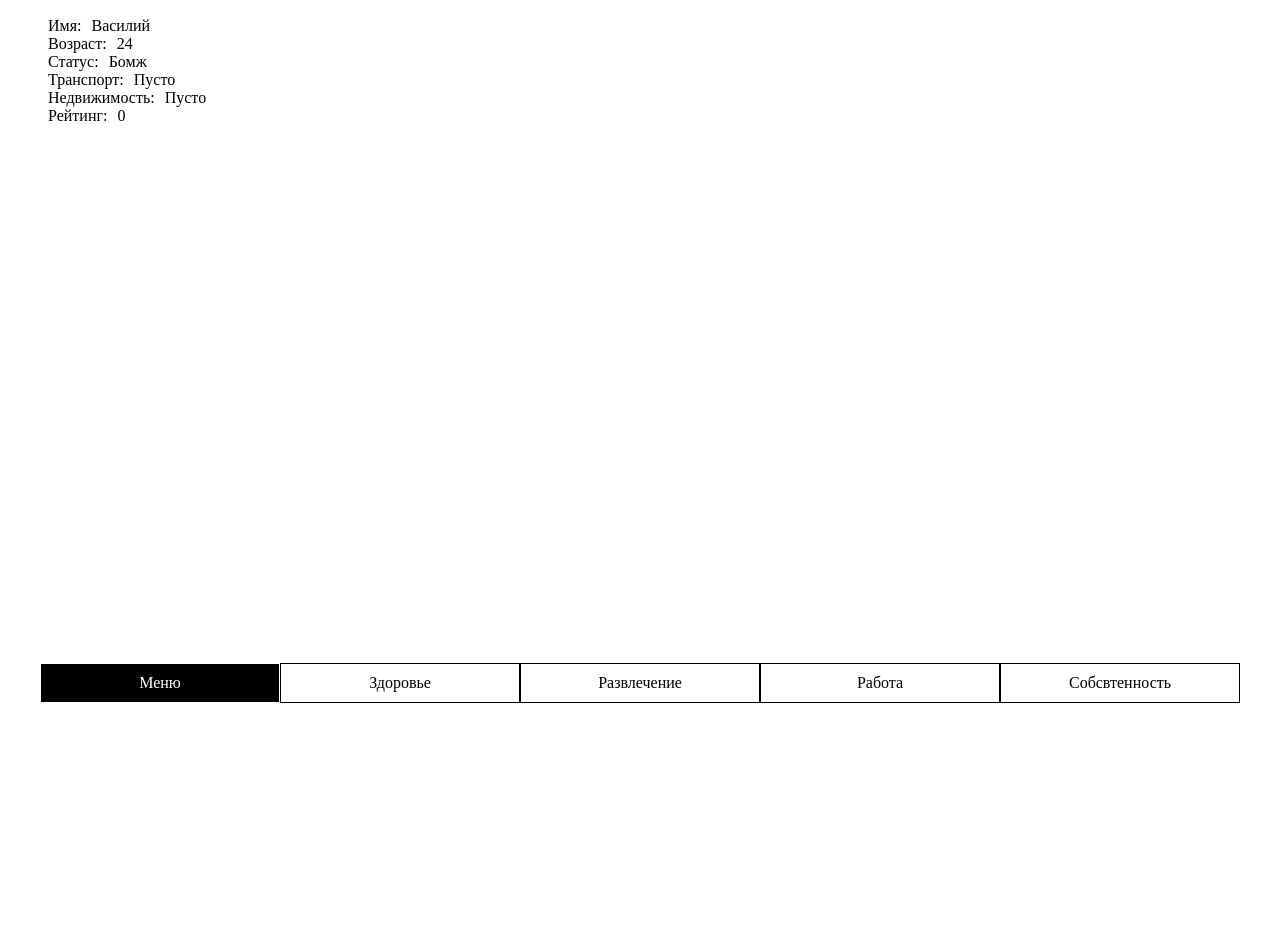
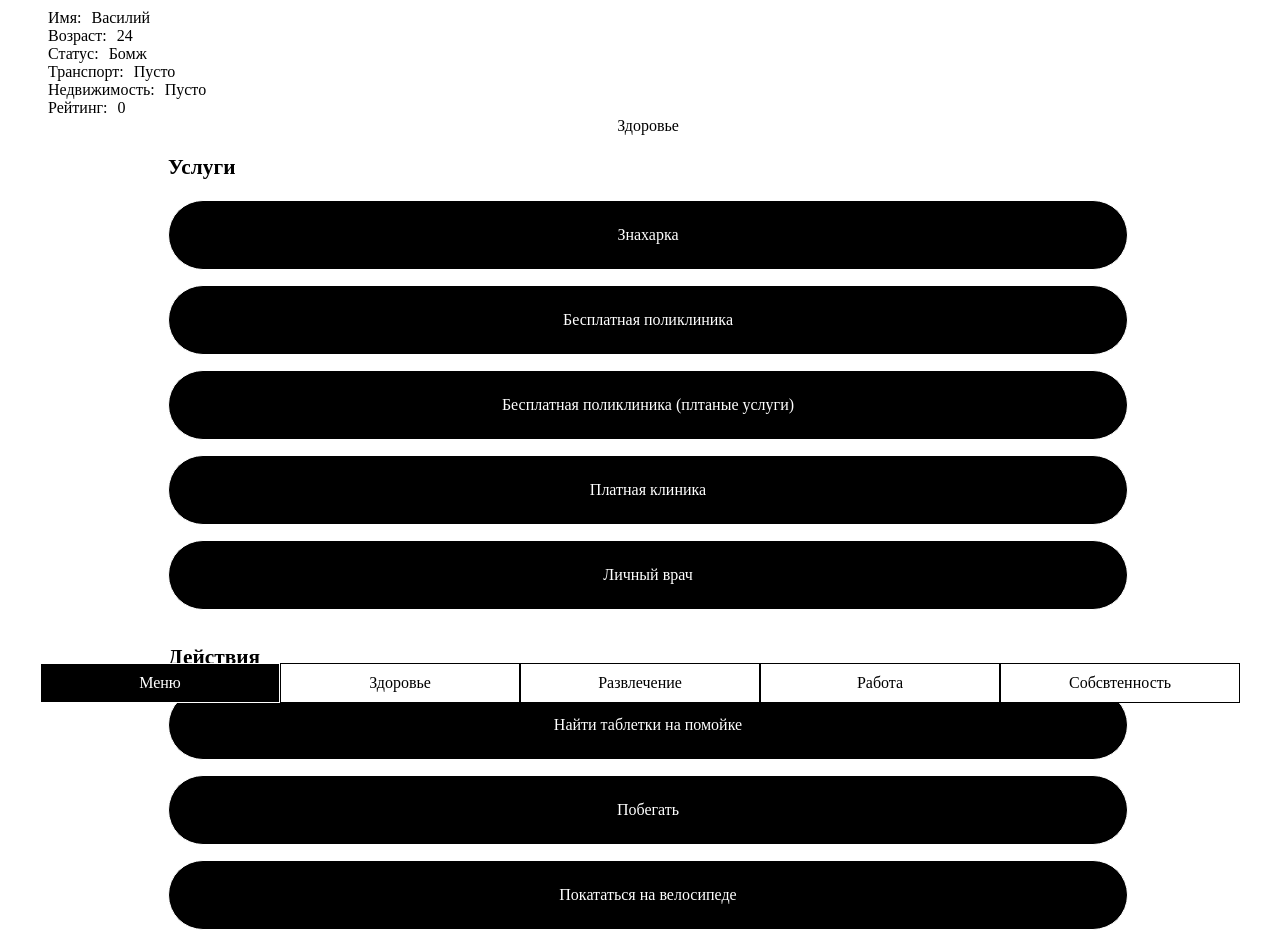
Before and after one commit to Sprada-rus/WebGame, a plain HTML site: page index.html in a window 1280 px wide. Shown: the part 92-1033 px from the top of the page. Before the commit the page ends 800 px from the top, so only its background shows below. Drawn offline with Linux system fonts and the light colour scheme.

Commit message:
update healt part

```diff
--- a/index.css
+++ b/index.css
@@ -1,5 +1,5 @@
 body{
-    position: fixed;
+    /* position: fixed; */
     width: 100%;
 }
 
@@ -16,15 +16,6 @@ body{
 .header{
     height: 10%;
 }
-
-/* .wrapper{
-    display: flex;
-    flex-direction: column;
-} */
-
-/* .content{
-    flex: auto 0 auto;
-} */
 
 .menu{
     position: fixed;
@@ -50,6 +41,7 @@ body{
     text-align: center;
     border: 1px solid;
     cursor: pointer;
+    background-color: #fff;
 }
 
 .menu-item input[type=radio]:active+label{
@@ -73,3 +65,44 @@ body{
 .div-off{
     display: none;
 }
+
+.group-btn{
+    padding: 0 10%;
+}
+
+.group-btn p{
+    font-weight: 700;
+    font-size: 16pt;
+}
+
+.group-btn .btn{
+    text-align: center;
+    padding: 25px;
+    background: #000;
+    border: #fff 1px solid;
+    border-radius: 50px;
+    color: #fff;
+    margin-bottom: 15px;
+    cursor: pointer;
+    user-select: none;
+    transition: background-color 50ms ease-in;
+}
+
+.content{
+    margin-bottom: 5%;
+}
+
+.health-content {
+    display: flex;
+    flex-direction: column;
+    justify-content: space-between;
+}
+
+.health-content p,
+.health-content div{
+    margin: 0 0 20px;
+}
+
+.group-btn .btn:active{
+    background-color: #686868;
+}
--- a/index.html
+++ b/index.html
@@ -60,6 +60,22 @@
         </div>
         <div class="health-content div-off">
             <p style="text-align: center;">Здоровье</p>
+            <div class="group-btn">
+                <p>Услуги</p>
+                <div id="first_service" class="btn">Знахарка</div>
+                <div id="second_service" class="btn">Бесплатная поликлиника</div>
+                <div id="third_service" class="btn">Бесплатная поликлиника (плтаные услуги)</div>
+                <div id="fourth_service" class="btn">Платная клиника</div>
+                <div id="fifth_service" class="btn">Личный врач</div>
+            </div>
+            <div class="group-btn">
+                <p>Действия</p>
+                <div id="first_action" class="btn">Найти таблетки на помойке</div>
+                <div id="second_action" class="btn">Побегать</div>
+                <div id="third_action" class="btn">Покататься на велосипеде</div>
+                <div id="fourth_action" class="btn">Покататься на лыжах</div>
+                <div id="fifth_action" class="btn">Отправиться в круиз</div>
+            </div>
         </div>
         <div class="fun-content div-off">
             <p style="text-align: center;">Развлечение</p>
```
